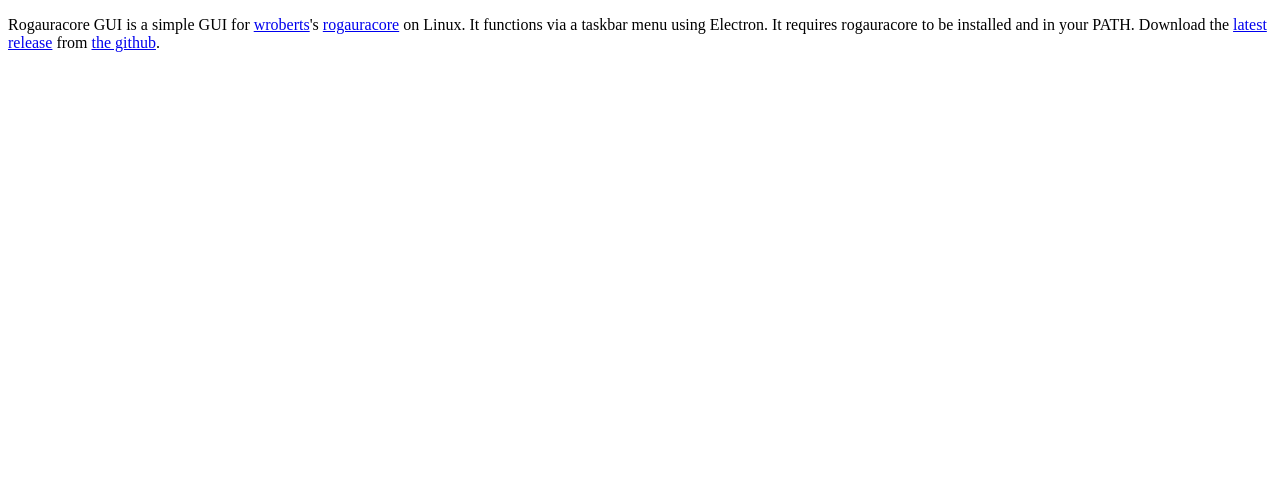
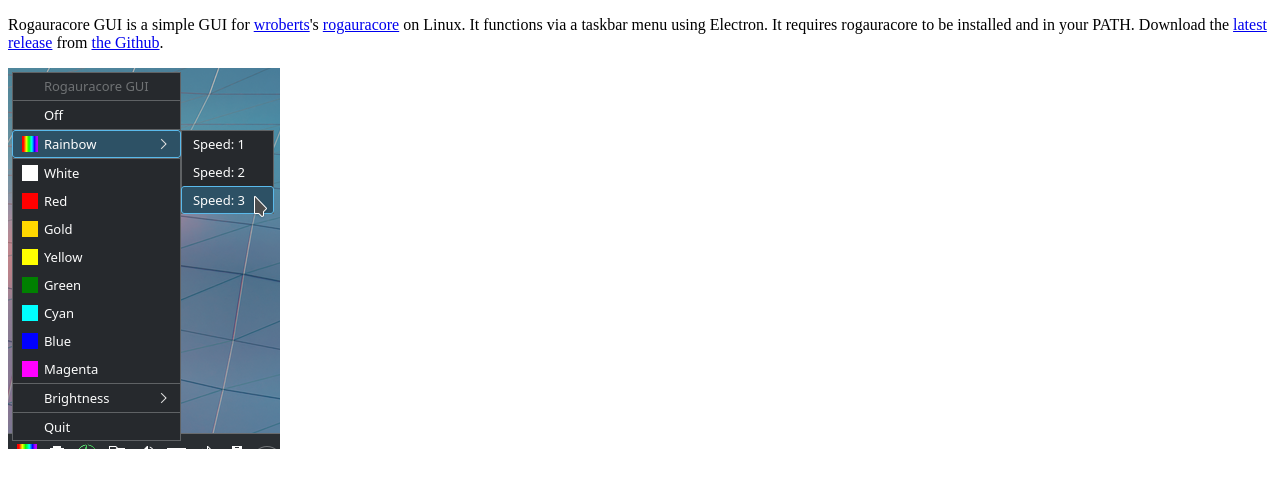
Before and after one commit to realprogrammer5000/website, a Gatsby site: page /cli-apps/rogauracore-gui in a window 1280 px wide. Built offline with nearby package versions, Linux system fonts and the light colour scheme; Gatsby itself is replaced by a stand-in of ours.

Commit message:
Add screenshot

```diff
--- a/src/pages/cli-apps/rogauracore-gui.mdx
+++ b/src/pages/cli-apps/rogauracore-gui.mdx
@@ -4,4 +4,6 @@
 summary: "A simple taskbar gui for linux rogauracore"
 ---
 
-Rogauracore GUI is a simple GUI for [wroberts](https://github.com/wroberts)'s [rogauracore](https://github.com/wroberts/rogauracore) on Linux. It functions via a taskbar menu using Electron. It requires rogauracore to be installed and in your PATH. Download the [latest release](https://github.com/realprogrammer5000/rogauracore-gui/releases/latest) from [the github](https://github.com/realprogrammer5000/rogauracore-gui).
+Rogauracore GUI is a simple GUI for [wroberts](https://github.com/wroberts)'s [rogauracore](https://github.com/wroberts/rogauracore) on Linux. It functions via a taskbar menu using Electron. It requires rogauracore to be installed and in your PATH. Download the [latest release](https://github.com/realprogrammer5000/rogauracore-gui/releases/latest) from [the Github](https://github.com/realprogrammer5000/rogauracore-gui).
+
+![](/images/rogauracore-gui.png)
```
Also changed, not shown: static/images/rogauracore-gui.png (added).
